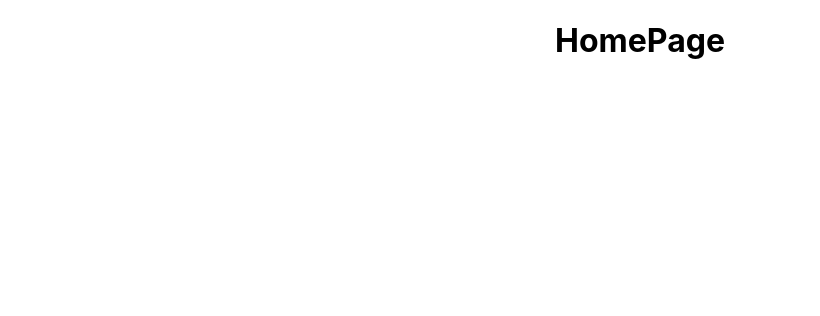
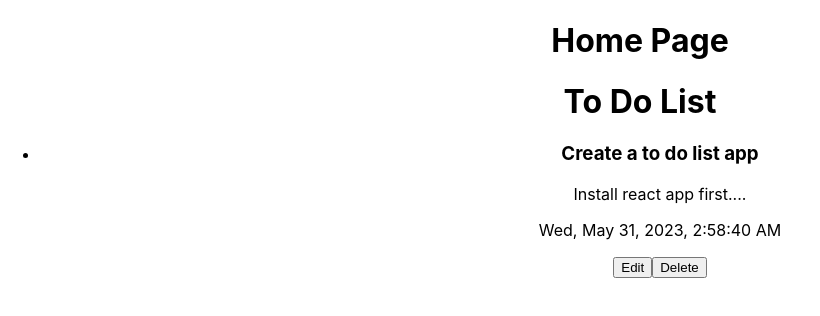
Before and after one commit to Jiezhoue/to-do-list-app, a React (Create React App) app: page / in a window 1280 px wide. Shown: the top 316 px of the page, without its empty margins (0-820 px from the left). Built offline with nearby package versions, Linux system fonts and the light colour scheme.

Commit message:
create listDisplay component to display while list
click delete button can delete specific list based on the list id

```diff
--- a/src/App.js
+++ b/src/App.js
@@ -1,11 +1,12 @@
 import { Route, Routes } from 'react-router-dom';
 import './App.css';
+import Homepage from './pages/Homepage';
 
 function App() {
   return (
     <div className="App">
       <Routes>
-        <Route path='/' element={<h1>HomePage</h1>} />
+        <Route path='/' element={<Homepage />} />
         <Route path='/add' element={<h1>FormPage</h1>} />
       </Routes>
     </div>
--- /dev/null
+++ b/src/components/ListDisplay.jsx
@@ -0,0 +1,29 @@
+import { useListData, useListDispatch } from "../contexts/ListContext"
+
+export default function ListDisplay(props) {
+
+  const allListData = useListData();
+  const listDispatch = useListDispatch();
+
+  function convertDate(date) {
+    const d = new Date(date);
+    const options = { weekday: 'short', month: 'short', day: 'numeric', year: 'numeric', hour: 'numeric', minute: 'numeric', second: 'numeric' };
+    return d.toLocaleString('en-US', options)
+  }
+
+  return (
+    <div className="list-display">
+      <h1>To Do List</h1>
+      <ul>
+        {allListData.map((list)=><li key={list.id}>
+          <h3>{list.title}</h3>
+          <p>{list.content}</p>
+          <p>{convertDate(list.create_date)}</p>
+          <button>Edit</button>
+          <button onClick={()=>listDispatch({type: 'delete', id: list.id})}>Delete</button>
+        </li>)}
+      </ul>
+
+    </div>
+  )
+}
--- a/src/contexts/ListContext.jsx
+++ b/src/contexts/ListContext.jsx
@@ -19,8 +19,7 @@ const listReducer = (previousState, instructions) => {
       console.log('update');
       break;
     case 'delete':
-      console.log('delete')
-      break;
+      return stateEditable.filter((list)=>list.id !== instructions.id)
     default:
       return previousState;
   }
--- /dev/null
+++ b/src/pages/Homepage.jsx
@@ -0,0 +1,11 @@
+import ListDisplay from "../components/ListDisplay";
+
+export default function Homepage () {
+
+  return (
+    <div className="home-page">
+      <h1>Home Page</h1>
+      <ListDisplay />
+    </div>
+  )
+}
```
